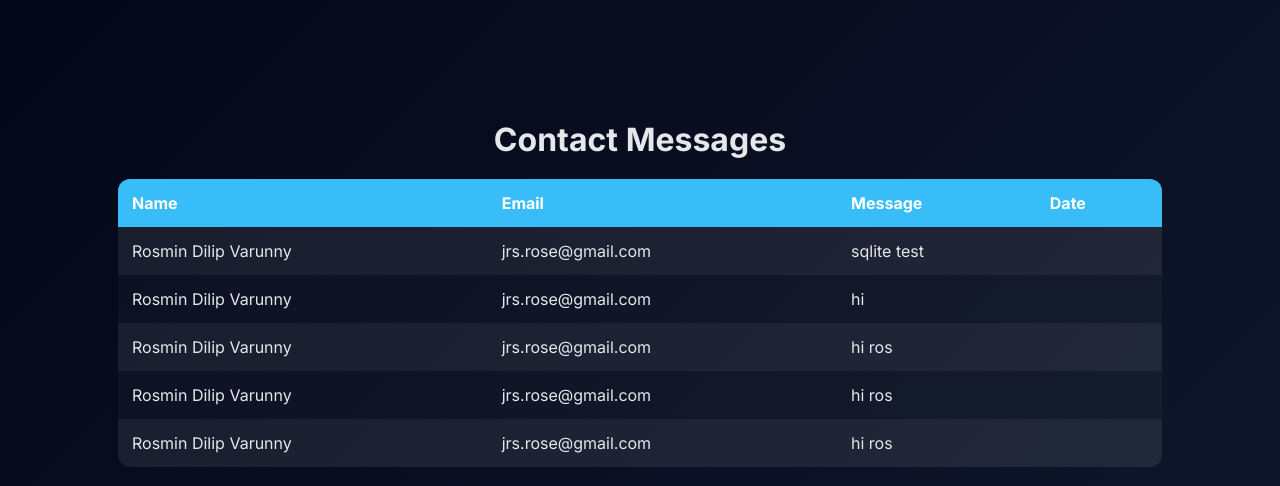
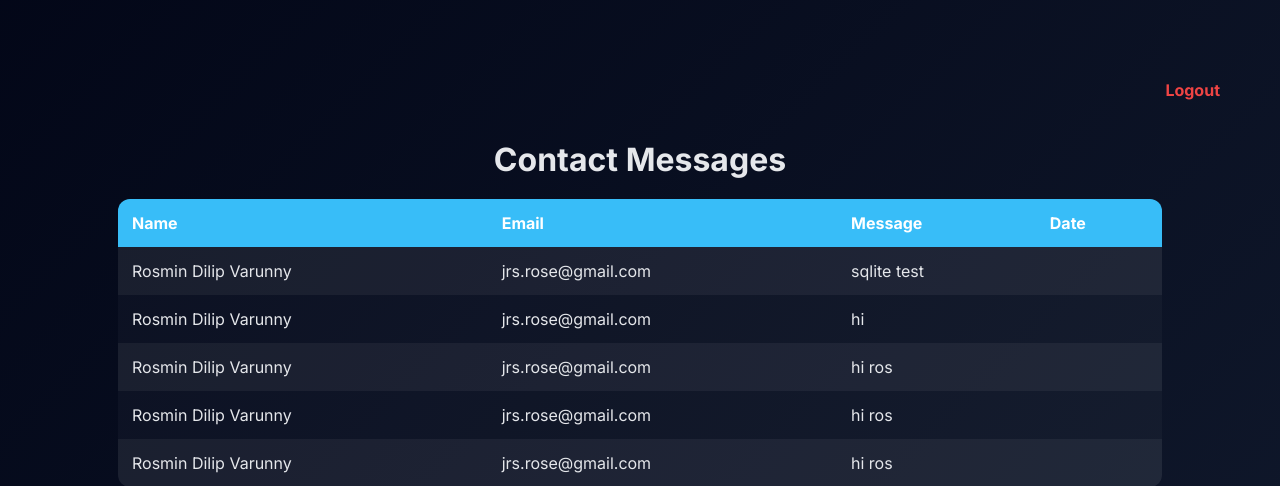
Before and after one commit to Varoos/flask-portfolio, a Flask app: page /admin in a window 1280 px wide. Shown: the part 104-590 px from the top of the page. Run offline with Flask 3, Linux system fonts and the light colour scheme; the visitor is signed in with stand-in values (Sample User, id 1); data comes from the database, SQL or seed files in the repository.

Commit message:
Update admin.html

```diff
--- a/templates/admin.html
+++ b/templates/admin.html
@@ -1,6 +1,11 @@
 {% extends "base.html" %}
 {% block content %}
-
+<div style="text-align: right; margin-bottom: 20px;">
+    <a href="{{ url_for('admin_logout') }}"
+       style="text-decoration:none; color:#ef4444; font-weight:bold;">
+        Logout
+    </a>
+</div>
 <h2 class="admin-title">Contact Messages</h2>
 
 <table class="admin-table">
```
